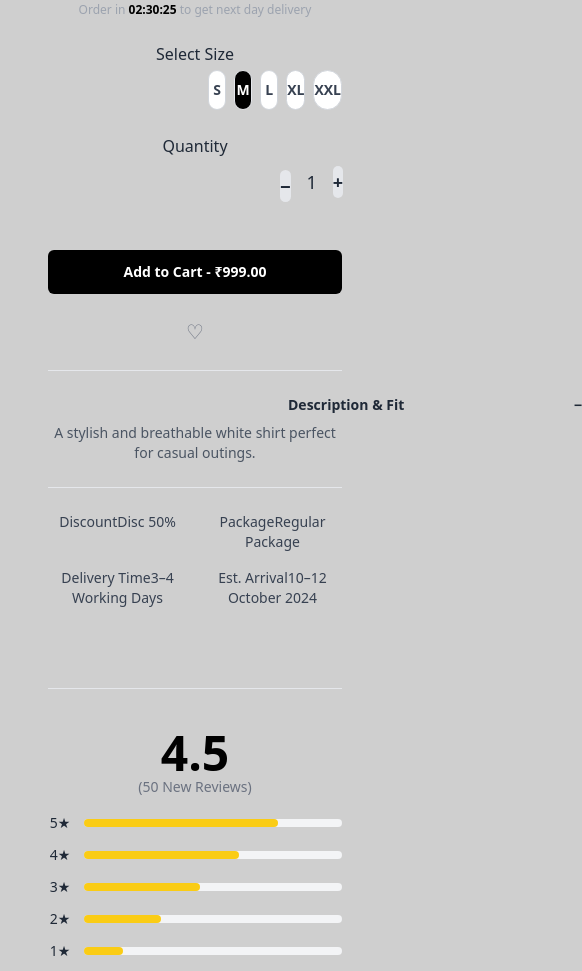
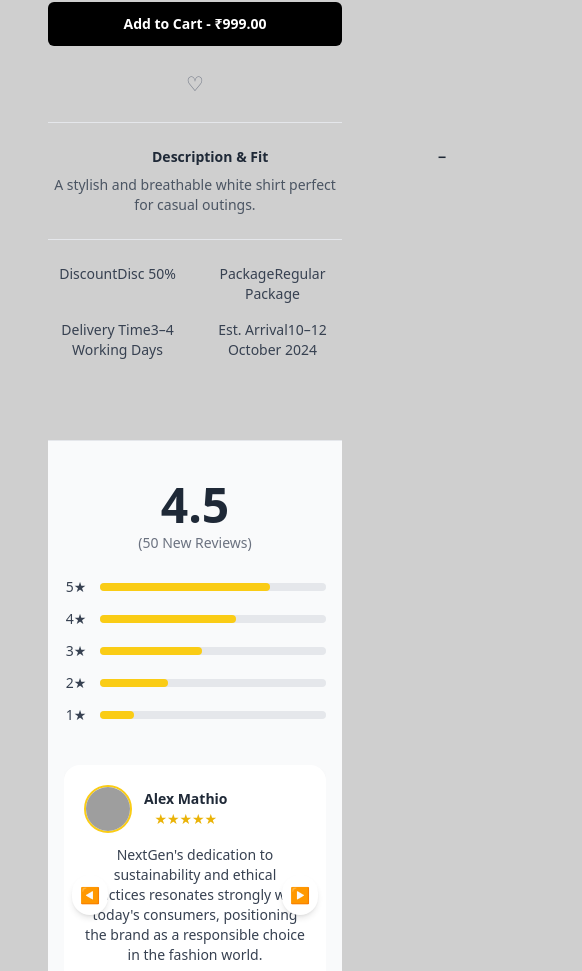
Before and after one commit to harshpratik2411/virelle, a React (Vite) app: page /products/1 in a window 390 px wide. Shown: the part 1026-1997 px from the top of the page, 582 px wide, since content can reach past the window. Built offline with nearby package versions, Linux system fonts and the light colour scheme; grey boxes are pictures that could not be loaded; a web font is replaced by a local one.

Commit message:
comments adjusted

```diff
--- a/src/Components/Products/ProductsDetail.jsx
+++ b/src/Components/Products/ProductsDetail.jsx
@@ -60,13 +60,13 @@ const ProductDetail = () => {
   return (
     <>
       <Navbar />
-      <div className="max-w-7xl mx-auto mt-10 px-4 py-10 text-gray-800 font-sans">
+      <div className="max-w-7xl mx-auto lg:mt-10 px-4 py-10 text-gray-800 font-sans">
         <div className="flex flex-col lg:flex-row gap-12">
           <div className="lg:w-1/2 space-y-4">
             <img
               src={product.image}
               alt={product.name}
-              className="w-full h-[500px] object-cover rounded-xl shadow-md"
+              className="w-full h-[300px] sm:h-[500px] object-cover rounded-xl shadow-md"
             />
             <div className="flex gap-4 justify-center">
               {[0, 1, 2].map((i) => (
@@ -74,7 +74,7 @@ const ProductDetail = () => {
                   key={i}
                   src={product.image}
                   alt={`${product.name} thumbnail ${i + 1}`}
-                  className="h-20 w-20 object-cover rounded-md"
+                  className="h-16 w-16 sm:h-20 sm:w-20 object-cover rounded-md"
                 />
               ))}
             </div>
@@ -95,7 +95,7 @@ const ProductDetail = () => {
 
             <div>
               <p className="font-medium mb-1">Select Size</p>
-              <div className="flex gap-2 ml-[10rem] mb-4">
+              <div className="flex gap-2 lg:ml-[10rem] ml-[3rem] lg:mt-0 mt-2 mb-4 flex-wrap sm:flex-nowrap">
                 {['S', 'M', 'L', 'XL', 'XXL'].map((size) => (
                   <button
                     key={size}
@@ -114,10 +114,10 @@ const ProductDetail = () => {
 
             <div>
               <p className="font-medium mb-1">Quantity</p>
-              <div className="flex items-center gap-4 mb-6">
+              <div className="flex items-center mt-4 gap-4 mb-6">
                 <button
                   onClick={decreaseQty}
-                  className="w-8 h-8 ml-[14.5rem] mt-2 rounded-full bg-gray-200 text-lg font-bold hover:bg-gray-300"
+                  className="w-8 h-8 sm:ml-[14.5rem] ml-[6.5rem]  rounded-full bg-gray-200 text-lg font-bold hover:bg-gray-300"
                 >
                   −
                 </button>
@@ -142,7 +142,7 @@ const ProductDetail = () => {
             <div className="border-t pt-6">
               <button
                 onClick={() => setShowDescription(!showDescription)}
-                className="w-full ml-[15rem] flex justify-between items-center font-semibold text-sm mb-2"
+                className="w-full lg:ml-[15rem] ml-[6.5rem] flex justify-between items-center font-semibold text-sm mb-2"
               >
                 Description & Fit
                 <span>{showDescription ? '−' : '+'}</span>
@@ -174,37 +174,103 @@ const ProductDetail = () => {
         </div>
 
         {/* Reviews Section */}
-        <div className="mt-20 border-t pt-10">
-          <div className="flex flex-col md:flex-row gap-10">
+       <div className="mt-20 border-t pt-10 bg-gray-50">
+  <div className="flex flex-col md:flex-row gap-10 max-w-7xl mx-auto px-4">
+
+    {/* Left Side Rating Summary */}
     <div className="md:w-1/3 flex flex-col items-center md:items-start">
-              <div className="text-5xl font-bold text-black">4.5</div>
-              <div className="text-gray-500 text-sm">(50 New Reviews)</div>
-              <div className="mt-4 w-full space-y-3">
+      <div className="text-5xl font-extrabold text-gray-800">4.5</div>
+      <div className="text-gray-500 text-sm mt-1">(50 New Reviews)</div>
+
+      <div className="mt-6 w-full space-y-3">
         {[5, 4, 3, 2, 1].map((star) => (
           <div key={star} className="flex items-center gap-3">
-                    <span className="w-6 text-sm">{star}★</span>
-                    <div className="flex-1 bg-gray-100 h-2 rounded">
-                      <div className="bg-yellow-400 h-2 rounded" style={{ width: `${star * 15}%` }} />
+            <span className="w-6 text-sm text-gray-700">{star}★</span>
+            <div className="flex-1 bg-gray-200 h-2 rounded-full">
+              <div
+                className="bg-yellow-400 h-2 rounded-full transition-all duration-500"
+                style={{ width: `${star * 15}%` }}
+              />
             </div>
           </div>
         ))}
       </div>
     </div>
 
-            <div className="md:w-2/3 overflow-x-auto">
-              <div className="flex gap-6 min-w-[600px]">
+    {/* Right Side Reviews */}
+    <div className="md:w-2/3 w-full">
+
+      {/* Small Screen Scrollable Reviews */}
+      <div className="relative block md:hidden">
+        <div
+          id="scrollContainer"
+          className="flex gap-4 overflow-x-auto no-scrollbar scroll-smooth snap-x snap-mandatory pb-4"
+        >
           {reviewsData.map(({ id, name, rating, date, avatar, comment }) => (
-                  <div key={id} className="flex flex-col gap-3 bg-white p-4 rounded-lg shadow-sm w-[300px]">
+            <div
+              key={id}
+              className="flex-shrink-0 snap-center bg-white p-5 rounded-2xl shadow-lg w-full transition-transform duration-300"
+            >
               <div className="flex gap-3 items-center">
-                      <img src={avatar} alt={name} className="w-12 h-12 rounded-full object-cover" />
+                <img
+                  src={avatar}
+                  alt={name}
+                  className="w-12 h-12 rounded-full object-cover border-2 border-yellow-400"
+                />
                 <div>
-                        <div className="font-semibold text-sm">{name}</div>
+                  <div className="font-semibold text-sm text-gray-800">{name}</div>
                   <div className="text-yellow-500 text-sm">
                     {'★'.repeat(rating) + '☆'.repeat(5 - rating)}
                   </div>
                 </div>
               </div>
-                    <p className="text-sm text-gray-700 flex-grow">{comment}</p>
+              <p className="text-sm text-gray-700 mt-3">{comment}</p>
+              <div className="text-xs text-gray-400 mt-2">{date}</div>
+            </div>
+          ))}
+        </div>
+
+        {/* Arrows for small screen scroll */}
+        <button
+          onClick={() =>
+            document.getElementById('scrollContainer').scrollBy({ left: -320, behavior: 'smooth' })
+          }
+          className="absolute left-2 top-1/2 transform -translate-y-1/2 bg-white text-gray-700 hover:bg-yellow-400 hover:text-white shadow-md p-2 rounded-full z-10 transition"
+        >
+          ◀
+        </button>
+        <button
+          onClick={() =>
+            document.getElementById('scrollContainer').scrollBy({ left: 320, behavior: 'smooth' })
+          }
+          className="absolute right-2 top-1/2 transform -translate-y-1/2 bg-white text-gray-700 hover:bg-yellow-400 hover:text-white shadow-md p-2 rounded-full z-10 transition"
+        >
+          ▶
+        </button>
+      </div>
+
+      {/* Large Screen Horizontal Reviews */}
+      <div className="hidden md:block overflow-x-auto">
+        <div className="flex gap-6 min-w-[600px] pb-2">
+          {reviewsData.map(({ id, name, rating, date, avatar, comment }) => (
+            <div
+              key={id}
+              className="flex flex-col gap-3 bg-stone-200 p-5 lg:mb-8 mb-0 rounded-2xl shadow-md w-[300px] transition hover:shadow-lg"
+            >
+              <div className="flex gap-3 items-center">
+                <img
+                  src={avatar}
+                  alt={name}
+                  className="w-12 h-12 rounded-full object-cover border-2 border-yellow-400"
+                />
+                <div>
+                  <div className="font-semibold text-sm text-gray-800">{name}</div>
+                  <div className="text-yellow-500 text-sm">
+                    {'★'.repeat(rating) + '☆'.repeat(5 - rating)}
+                  </div>
+                </div>
+              </div>
+              <p className="text-sm text-gray-700">{comment}</p>
               <div className="text-xs text-gray-400">{date}</div>
             </div>
           ))}
@@ -212,11 +278,13 @@ const ProductDetail = () => {
       </div>
     </div>
   </div>
+</div>
+
 
         {/* Related Products */}
         <div className="mt-20 border-t pt-10">
           <h2 className="text-2xl font-semibold mb-6">You May Also Like</h2>
-          <div className="grid grid-cols-2 sm:grid-cols-4 gap-6">
+          <div className="grid grid-cols-1 sm:grid-cols-2 md:grid-cols-4 gap-6">
             {relatedProducts.map((item) => (
               <div
                 key={item.id}
```
Lines whose indentation alone changed are shown as unchanged.
